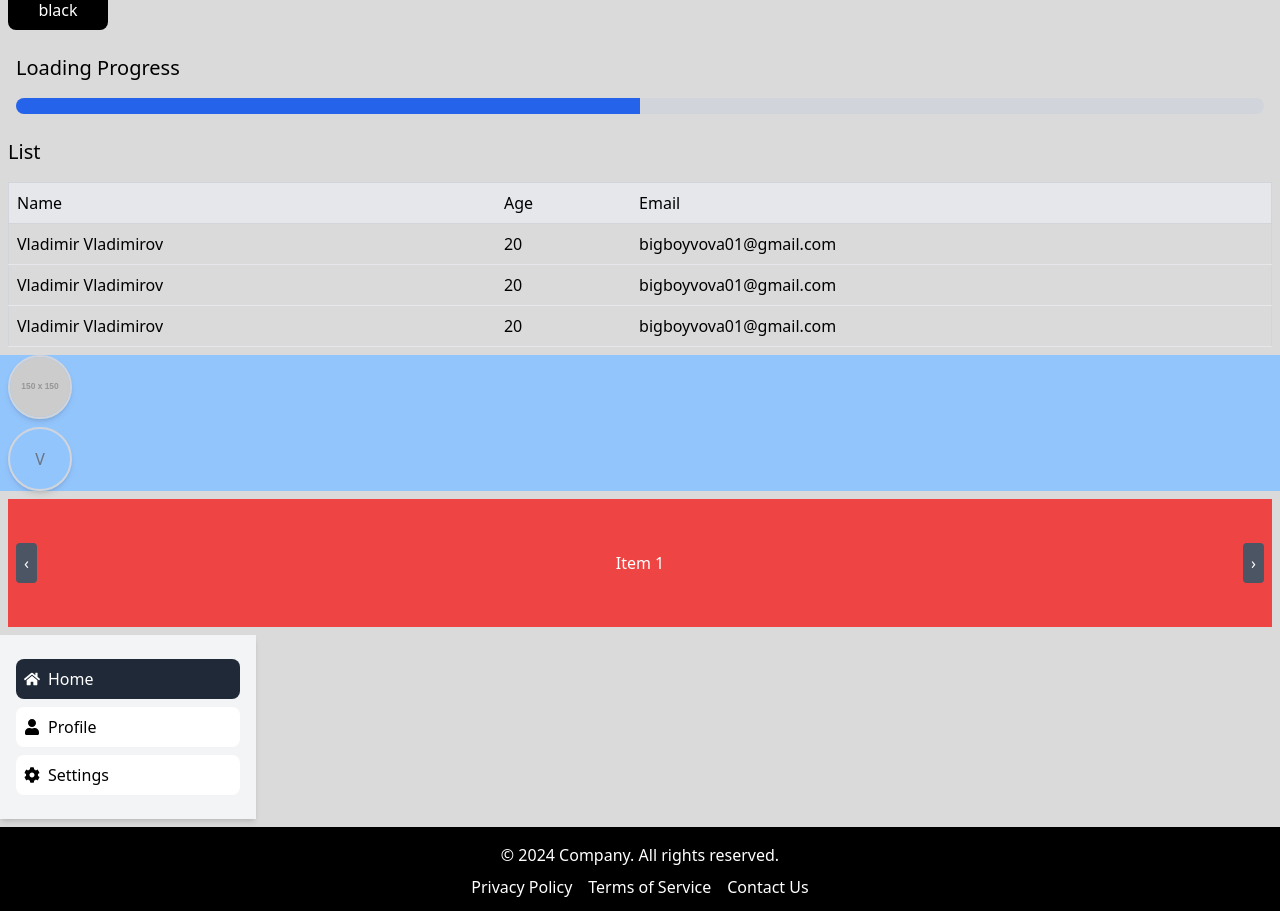
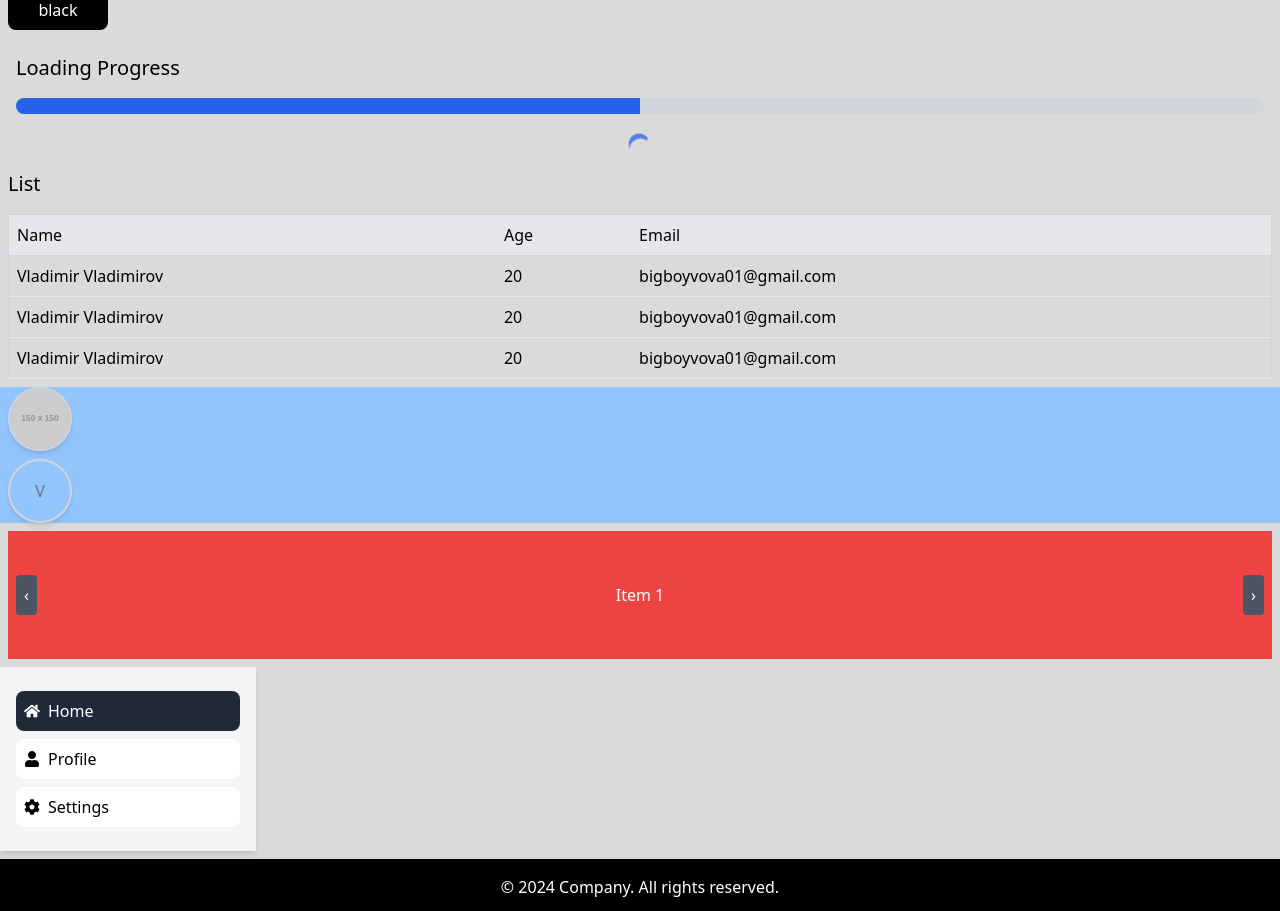
Before and after one commit to YpCIIIaK/reusable_components, a React (Create React App) app: page / in a window 1280 px wide. Shown: the part 1780-2691 px from the top of the page. Built offline with nearby package versions, Linux system fonts and the light colour scheme.

Commit message:
added spinner

```diff
--- a/src/App.js
+++ b/src/App.js
@@ -19,6 +19,7 @@ import Toast from "./components/toast/Toast";
 import Sidebar from "./components/sidebar/Sidebar";
 import Table from "./components/table/Table";
 import ProgressBar from "./components/progress/ProgressBar";
+import Spinner from "./components/spinner/Spinner";
 
 function App() {
     const handleClick = () => {};
@@ -338,6 +339,10 @@ function App() {
                 <ProgressBar progress={progress} size="md" color="blue"/>
             </div>
 
+            <div className="flex items-center justify-center">
+                <Spinner size="md" color="blue"/>
+            </div>
+
             <div className="mx-2 my-2">
                 <h1 className="text-xl mb-4">List</h1>
                 <Table data={data} columns={columns}/>
--- /dev/null
+++ b/src/components/spinner/Spinner.jsx
@@ -0,0 +1,40 @@
+import React from 'react';
+
+const Spinner = ({ size = 'md', color = 'blue' }) => {
+    const sizeStyles = {
+        sm: 'h-4 w-4',
+        md: 'h-8 w-8',
+        lg: 'h-12 w-12',
+    };
+
+    const colorStyles = {
+        blue: 'text-blue-600',
+        green: 'text-green-600',
+        red: 'text-red-600',
+        gray: 'text-gray-400',
+    };
+
+    return (
+        <svg
+            className={`animate-spin ${sizeStyles[size]} ${colorStyles[color]}`}
+            xmlns="http://www.w3.org/2000/svg"
+            viewBox="0 0 24 24"
+        >
+            <circle
+                className="opacity-25"
+                cx="12"
+                cy="12"
+                r="10"
+                fill="none"
+                strokeWidth="4"
+            />
+            <path
+                className="opacity-75"
+                fill="currentColor"
+                d="M4 12a8 8 0 0115.1-4.9A3.5 3.5 0 0118 9.5 8 8 0 004 12z"
+            />
+        </svg>
+    );
+};
+
+export default Spinner;
```
